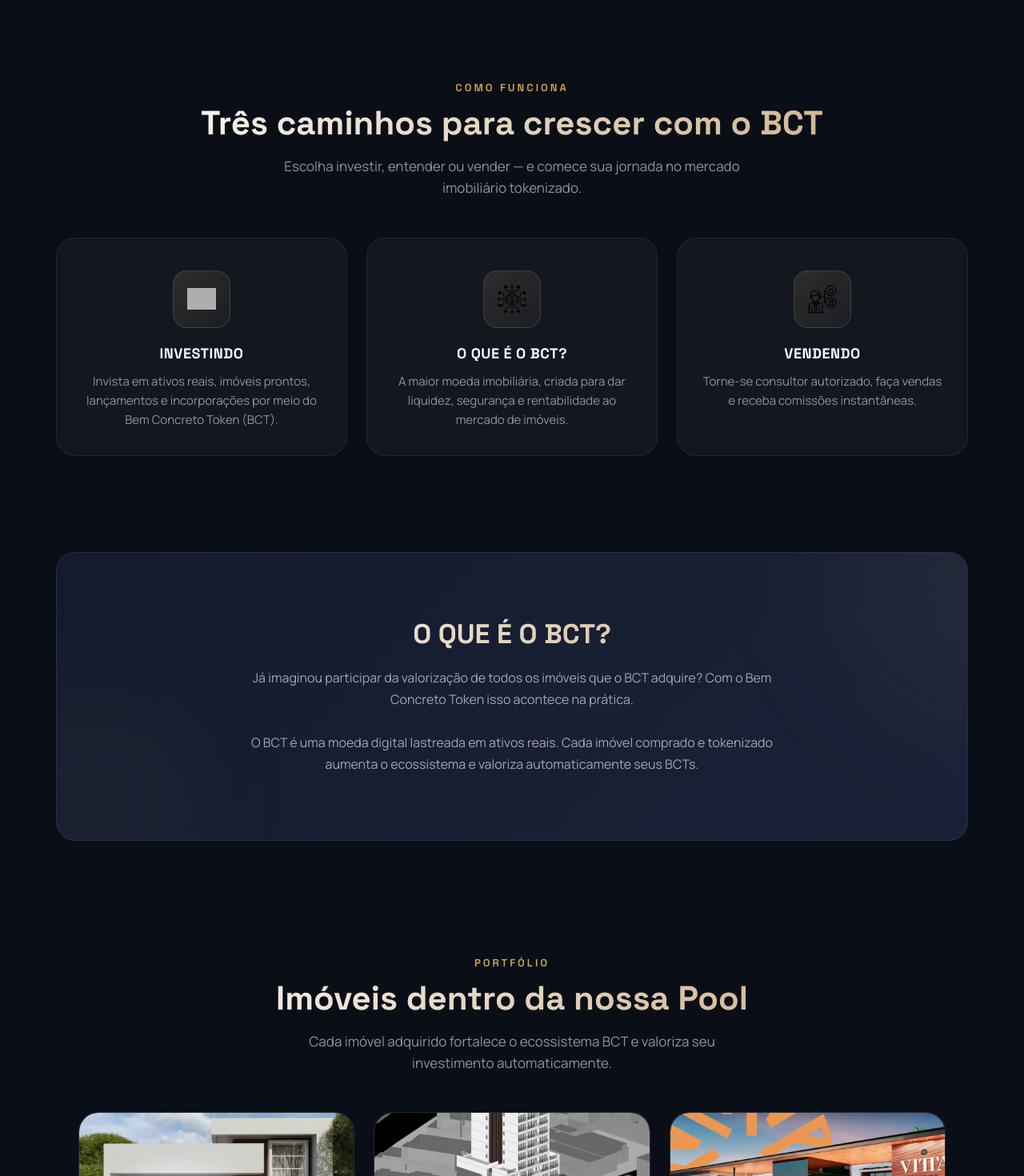
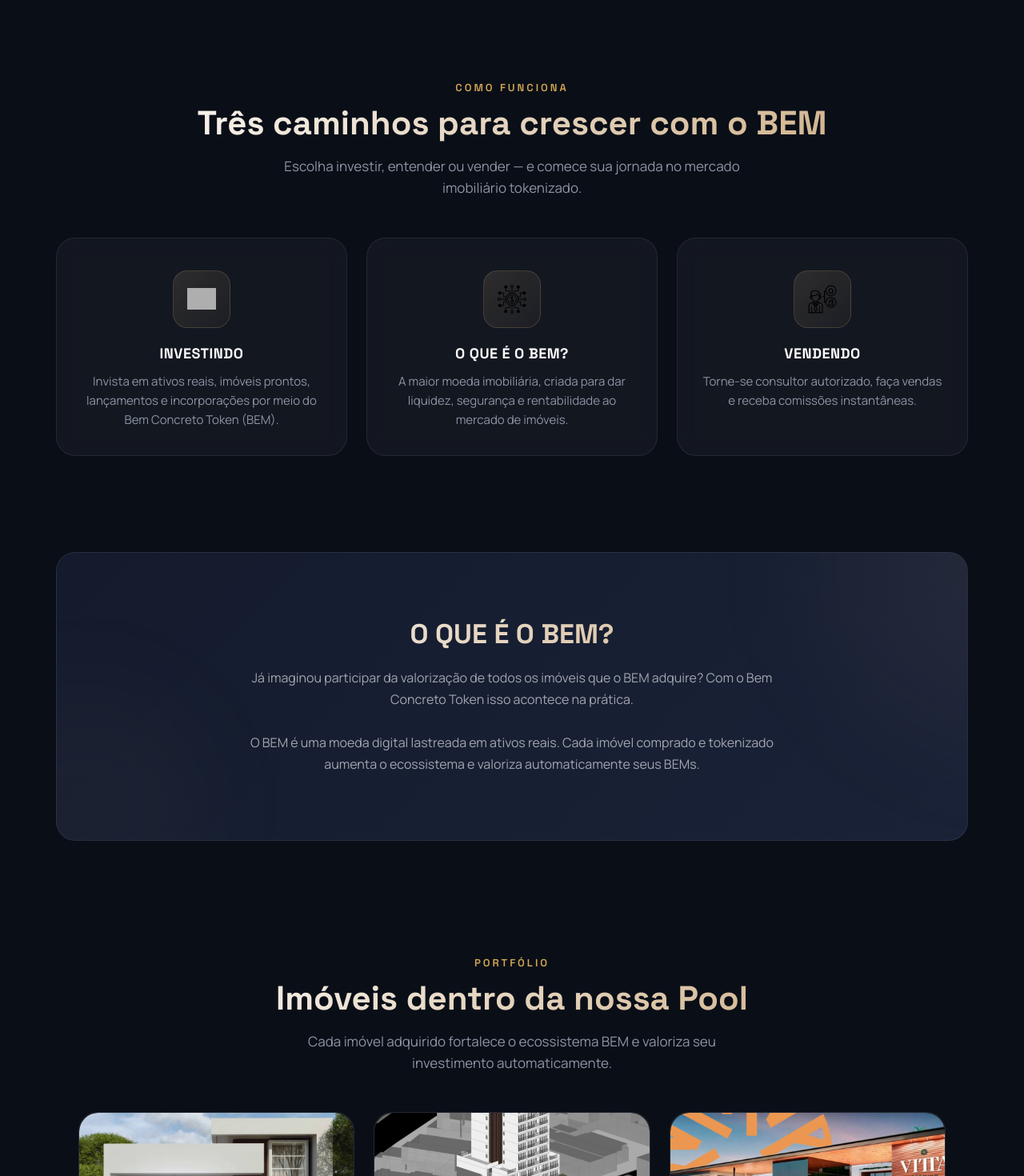
Before and after one commit to bemconcreto/LANDPAGE-BCT, a Next.js app: page / in a window 1280 px wide. Shown: the part 1020-2490 px from the top of the page at 80% size. Built offline with nearby package versions, Linux system fonts and the light colour scheme; grey boxes are pictures that could not be loaded.

Commit message:
atualizacao front v2

```diff
--- a/pages/index.js
+++ b/pages/index.js
@@ -84,10 +84,10 @@ export default function Home() {
     <>
       <Head>
         <link rel="icon" type="image/png" href="/logo-bct2.png" />
-        <title>Bem Concreto — Como quer ganhar dinheiro com o BCT?</title>
+        <title>Bem Concreto — Como quer ganhar dinheiro com o BEM?</title>
         <meta
           name="description"
-          content="Portal oficial Bem Concreto — escolha investir ou vender BCT. Saiba como funciona, timeline e FAQ."
+          content="Portal oficial Bem Concreto — escolha investir ou vender BEM. Saiba como funciona, timeline e FAQ."
         />
         <meta name="viewport" content="width=device-width, initial-scale=1" />
       </Head>
@@ -173,7 +173,7 @@ export default function Home() {
             >
               COMO VOCÊ QUER{" "}
               <span className="highlight">GANHAR DINHEIRO</span>
-              {" "}COM O BCT?
+              {" "}COM O BEM?
             </motion.h1>
 
             <motion.p
@@ -248,7 +248,7 @@ export default function Home() {
               variants={fadeUp}
             >
               <span className="section-label">Como funciona</span>
-              <h2 className="section-title">Três caminhos para crescer com o BCT</h2>
+              <h2 className="section-title">Três caminhos para crescer com o BEM</h2>
               <p className="section-subtitle">
                 Escolha investir, entender ou vender — e comece sua jornada no mercado imobiliário tokenizado.
               </p>
@@ -267,15 +267,15 @@ export default function Home() {
                 </div>
                 <h4>INVESTINDO</h4>
                 <p>
-                  Invista em ativos reais, imóveis prontos, lançamentos e incorporações por meio do Bem Concreto Token (BCT).
+                  Invista em ativos reais, imóveis prontos, lançamentos e incorporações por meio do Bem Concreto Token (BEM).
                 </p>
               </motion.article>
 
               <motion.article className="feature-card" variants={fadeUp}>
                 <div className="icon-hex">
-                  <img src="/icon-bct.png" alt="Ícone BCT" className="icon-img" />
+                  <img src="/icon-bct.png" alt="Ícone BEM" className="icon-img" />
                 </div>
-                <h4>O QUE É O BCT?</h4>
+                <h4>O QUE É O BEM?</h4>
                 <p>
                   A maior moeda imobiliária, criada para dar liquidez, segurança e rentabilidade ao mercado de imóveis.
                 </p>
@@ -302,12 +302,12 @@ export default function Home() {
               viewport={{ once: true, margin: "-80px" }}
               variants={scaleIn}
             >
-              <h3>O QUE É O BCT?</h3>
+              <h3>O QUE É O BEM?</h3>
               <p className="muted">
-                Já imaginou participar da valorização de todos os imóveis que o BCT adquire?
+                Já imaginou participar da valorização de todos os imóveis que o BEM adquire?
                 Com o Bem Concreto Token isso acontece na prática.{"\n\n"}
-                O BCT é uma moeda digital lastreada em ativos reais.
-                Cada imóvel comprado e tokenizado aumenta o ecossistema e valoriza automaticamente seus BCTs.
+                O BEM é uma moeda digital lastreada em ativos reais.
+                Cada imóvel comprado e tokenizado aumenta o ecossistema e valoriza automaticamente seus BEMs.
               </p>
             </motion.div>
           </section>
@@ -324,7 +324,7 @@ export default function Home() {
                 <span className="section-label">Portfólio</span>
                 <h2 className="section-title">Imóveis dentro da nossa Pool</h2>
                 <p className="section-subtitle">
-                  Cada imóvel adquirido fortalece o ecossistema BCT e valoriza seu investimento automaticamente.
+                  Cada imóvel adquirido fortalece o ecossistema BEM e valoriza seu investimento automaticamente.
                 </p>
               </motion.div>
             </div>
@@ -471,12 +471,12 @@ export default function Home() {
             >
               <motion.details variants={fadeUp}>
                 <summary>Qual investimento mínimo?</summary>
-                <p>A partir de R$100,00 você já compra BCTs e começa a participar da valorização dos imóveis da pool.</p>
+                <p>A partir de R$100,00 você já compra BEMs e começa a participar da valorização dos imóveis da pool.</p>
               </motion.details>
 
               <motion.details variants={fadeUp}>
-                <summary>Qual a rentabilidade do BCT?</summary>
-                <p>O BCT valoriza com o mercado cripto e imobiliário. Nossos imóveis já registram rentabilidades de até 300%.</p>
+                <summary>Qual a rentabilidade do BEM?</summary>
+                <p>O BEM valoriza com o mercado cripto e imobiliário. Nossos imóveis já registram rentabilidades de até 300%.</p>
               </motion.details>
 
               <motion.details variants={fadeUp}>
@@ -503,7 +503,7 @@ export default function Home() {
               viewport={{ once: true, margin: "-80px" }}
               variants={fadeUp}
             >
-              <h2>Pronto para começar com o BCT?</h2>
+              <h2>Pronto para começar com o BEM?</h2>
               <p>Escolha investir, vender — ou os dois. Sua jornada começa agora.</p>
               <div className="cta-row">
                 <a className="btn btn--primary" href="https://app.bemconcreto.com" target="_blank" rel="noreferrer">
```
